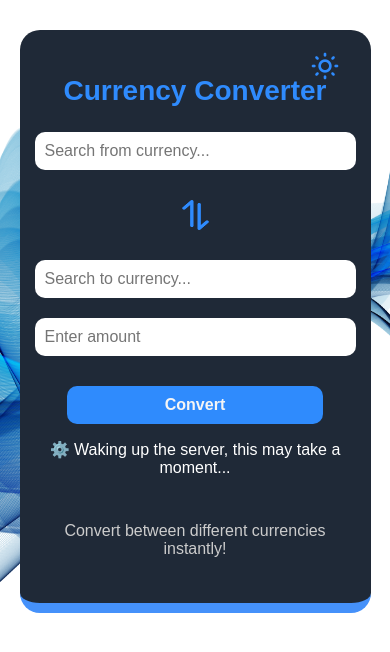
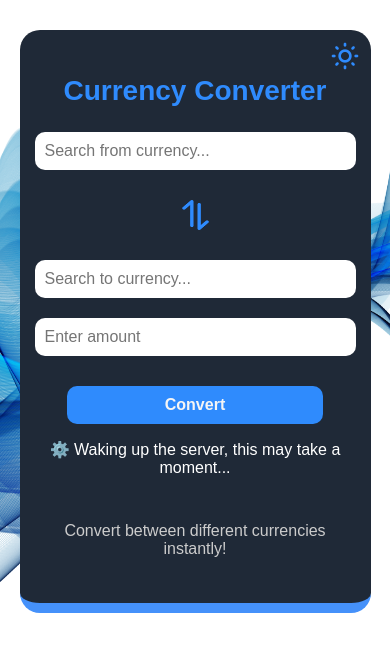
Before and after one commit to zanda-cross/Currency-Converter-Frontend, a plain HTML site: page index.html in a window 390 px wide. Drawn offline with Linux system fonts and the light colour scheme; no server answers.

Commit message:
Add files via upload

```diff
--- a/index.css
+++ b/index.css
@@ -195,4 +195,10 @@ body.dark-mode button {
     button {
         width: 80%; /* Make button wider */
     }
+
+    .theme-toggle {
+        top: 10px;
+        right: 10px;
+    }
+
 }
```
